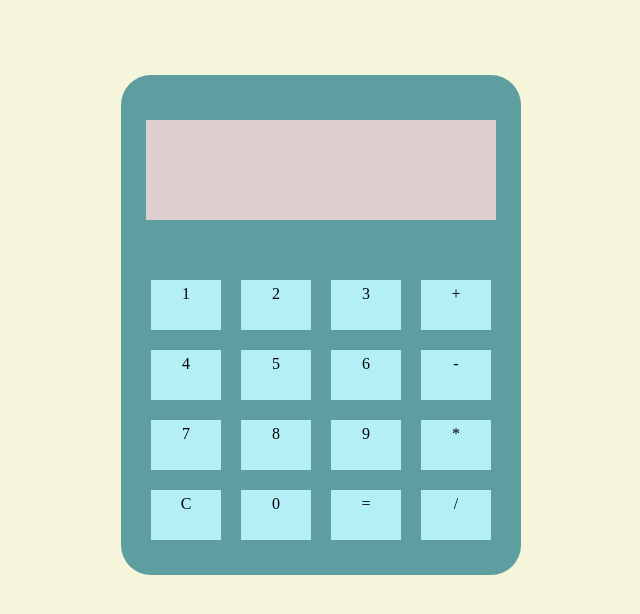
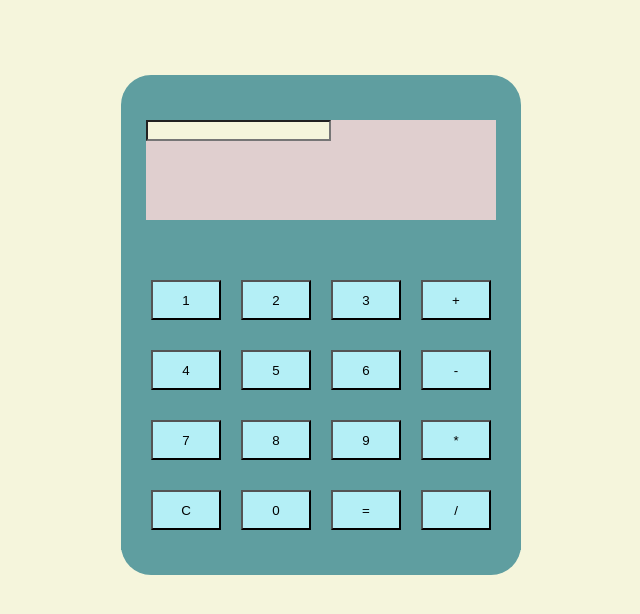
Before and after one commit to sercan-kalkan/calculatorProject, a plain HTML site: page index.html in a window 1280 px wide. Shown: the whole page, without its empty margins (319-959 px from the left). Drawn offline with Linux system fonts and the light colour scheme.

Commit message:
click event added to buttons

```diff
--- a/index.html
+++ b/index.html
@@ -9,31 +9,32 @@
 <body>
     <div class="flex-container">
         <div class="screen">
-
+            <input type="field" placeholder="">
         </div>
         <div class="buttons">
             <div class="buttonset1">
-                <div class="button">1</div>
-                <div class="button">2</div>
-                <div class="button">3</div>
-                <div class="button">+</div>
+                <button value=1 class="button">1</button>
+                <button value=2 class="button">2</button>
+                <button value=3 class="button">3</button>
+                <button value=+ class="button">+</button>
             </div>
             <div class="buttonset2">
-                <div class="button">4</div>
-                <div class="button">5</div>
-                <div class="button">6</div>
-                <div class="button">-</div>
+                <button value=4 class="button">4</button>
+                <button value=5 class="button">5</button>
+                <button value=6 class="button">6</button>
+                <button value=- class="button">-</button>
             </div>
             <div class="buttonset3">
-                <div class="button">7</div>
-                <div class="button">8</div>
-                <div class="button">9</div>
-                <div class="button">*</div></div>
+                <button value=7 class="button">7</button>
+                <button value=8 class="button">8</button>
+                <button value=9 class="button">9</button>
+                <button value=* class="button">*</button>
+            </div>
             <div class="buttonset4">
-                <div class="button">C</div>
-                <div class="button">0</div>
-                <div class="button">=</div>
-                <div class="button">/</div>
+                <button value="" class="button">C</button>
+                <button value=0 class="button">0</button>
+                <button value="=" class="button">=</button>
+                <button value=/ class="button">/</button>
             </div>
         </div>
     </div>
--- a/main.js
+++ b/main.js
@@ -1,6 +1,8 @@
 let firstNumber;
 let secondNumber;
 let operator;
+
+
 function add(a,b) {
     return a+b;
 }
@@ -20,3 +22,12 @@ function divide (a,b) {
 function operate (operator, firstNumber, secondNumber) {
 
 }
+
+
+let btns = document.querySelectorAll('button');
+let input = document.querySelector('input');
+btns.forEach(function (i) {
+  i.addEventListener('click', function(e) {
+    input.placeholder += i.value;
+});
+});
--- a/style.css
+++ b/style.css
@@ -32,12 +32,15 @@
 }
 .buttonset1, .buttonset2, .buttonset3, .buttonset4 {
     display:flex;
-    background-color: cadetblue;;
+    background-color: cadetblue;
+    width: 400px;
+    height: 70px;
+    justify-content: center;
 
 }
 
 .button {
-    width:60px;
+    width:70px;
     height: 40px;
     background-color: rgb(180, 239, 246);
     margin: 10px;
```
